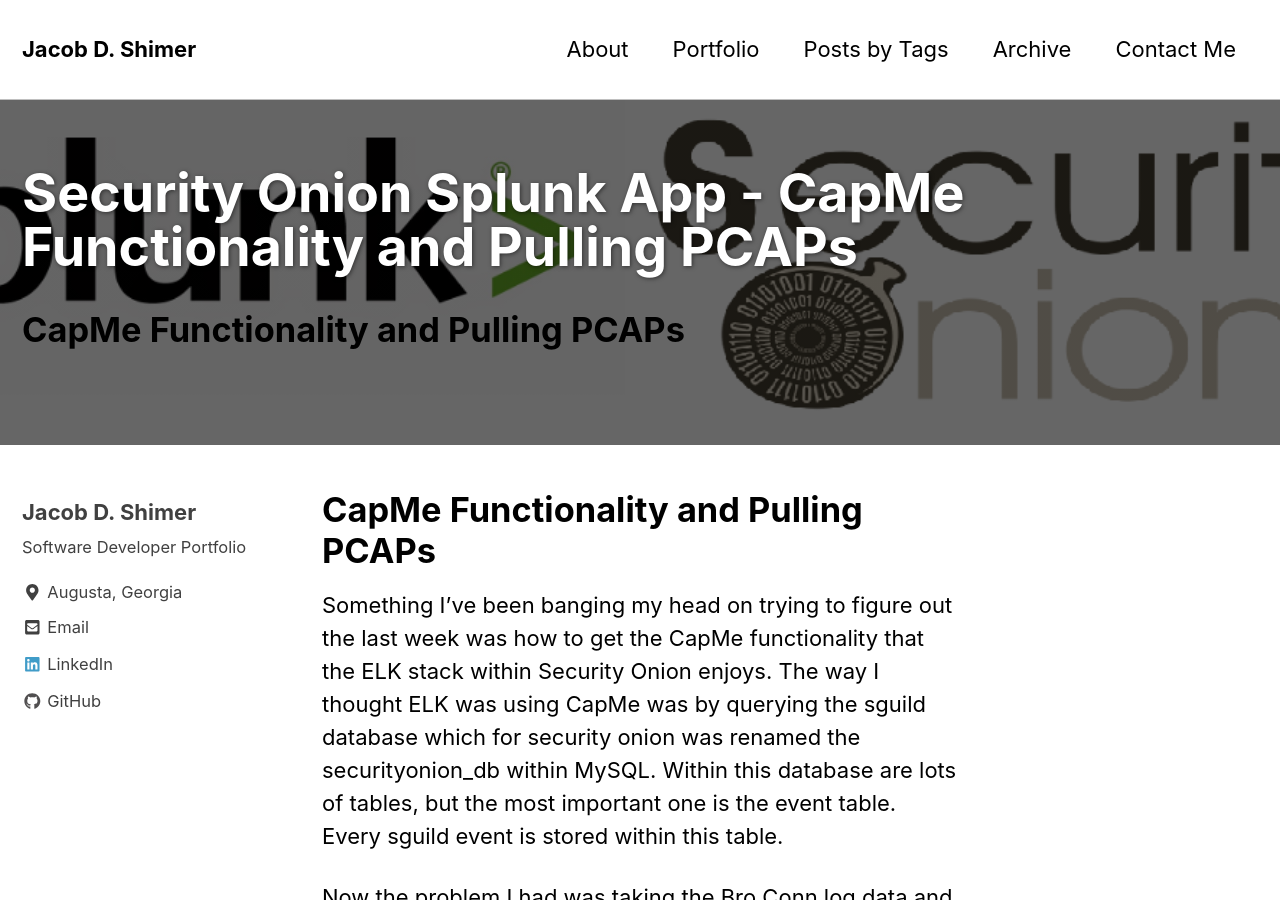
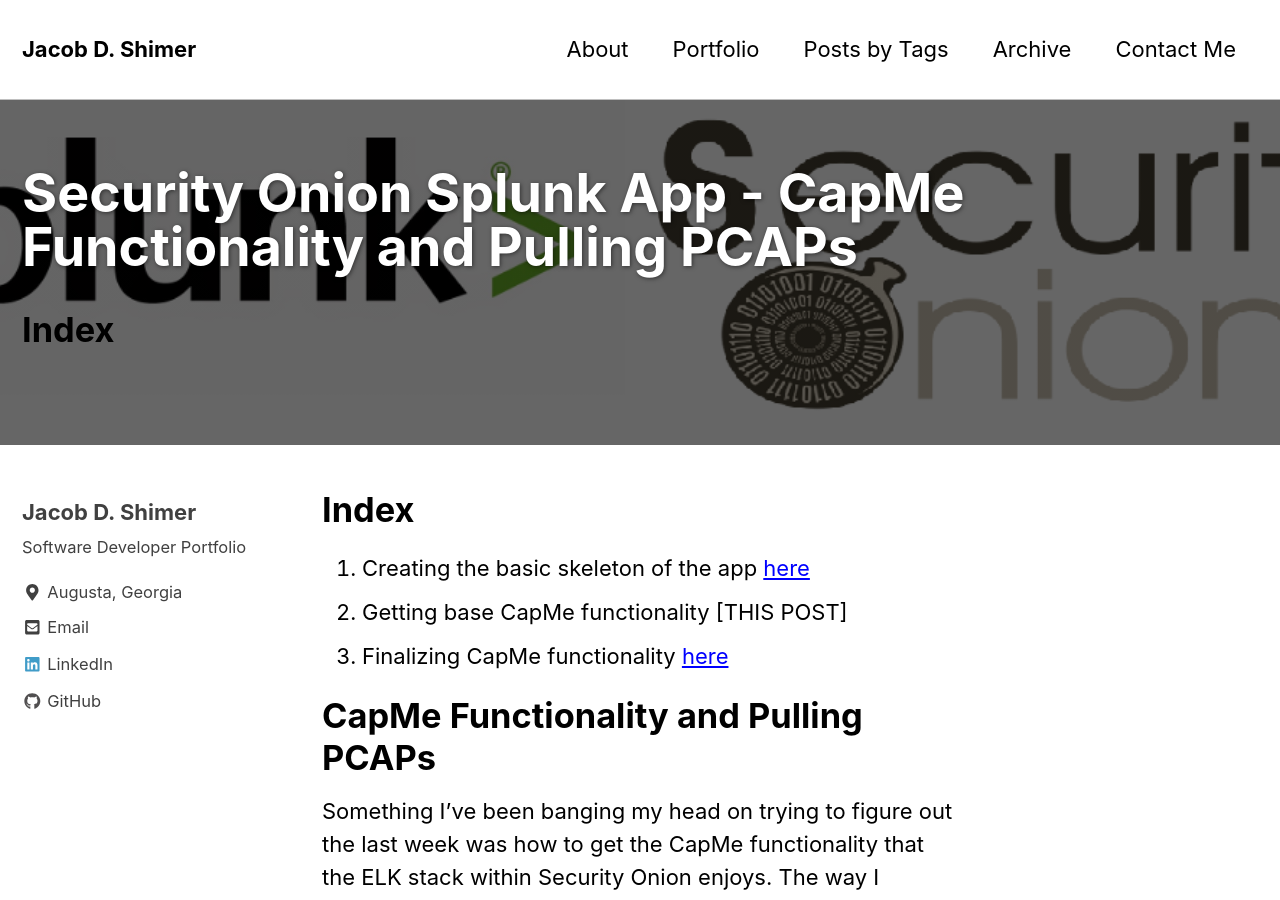
Before and after one commit to jacobdshimer/jacobdshimer.github.io, a Jekyll site: the page built from _posts/2018-08-31-security-onion-app-capme.md, in a window 1280 px wide and 900 px high. Built offline with Jekyll 4.4.1, drawn with Linux system fonts in a browser that asks for light colours; nearby versions of some CDN libraries.

Commit message:
Update 2018-08-31-security-onion-app-capme.md

```diff
--- a/_posts/2018-08-31-security-onion-app-capme.md
+++ b/_posts/2018-08-31-security-onion-app-capme.md
@@ -8,6 +8,11 @@
   overlay_color: "#000"
   overlay_filter: 0.6
 ---
+# Index
+
+1. Creating the basic skeleton of the app [here]({{site.baseurl}}{% post_url 2018-08-22-security-onion-app-first-post %})
+2. Getting base CapMe functionality [THIS POST]
+3. Finalizing CapMe functionality [here]({{site.baseurl}}{% post_url 2018-09-05-security-onion-app-capme-finished %})
 
 # CapMe Functionality and Pulling PCAPs
 
```
